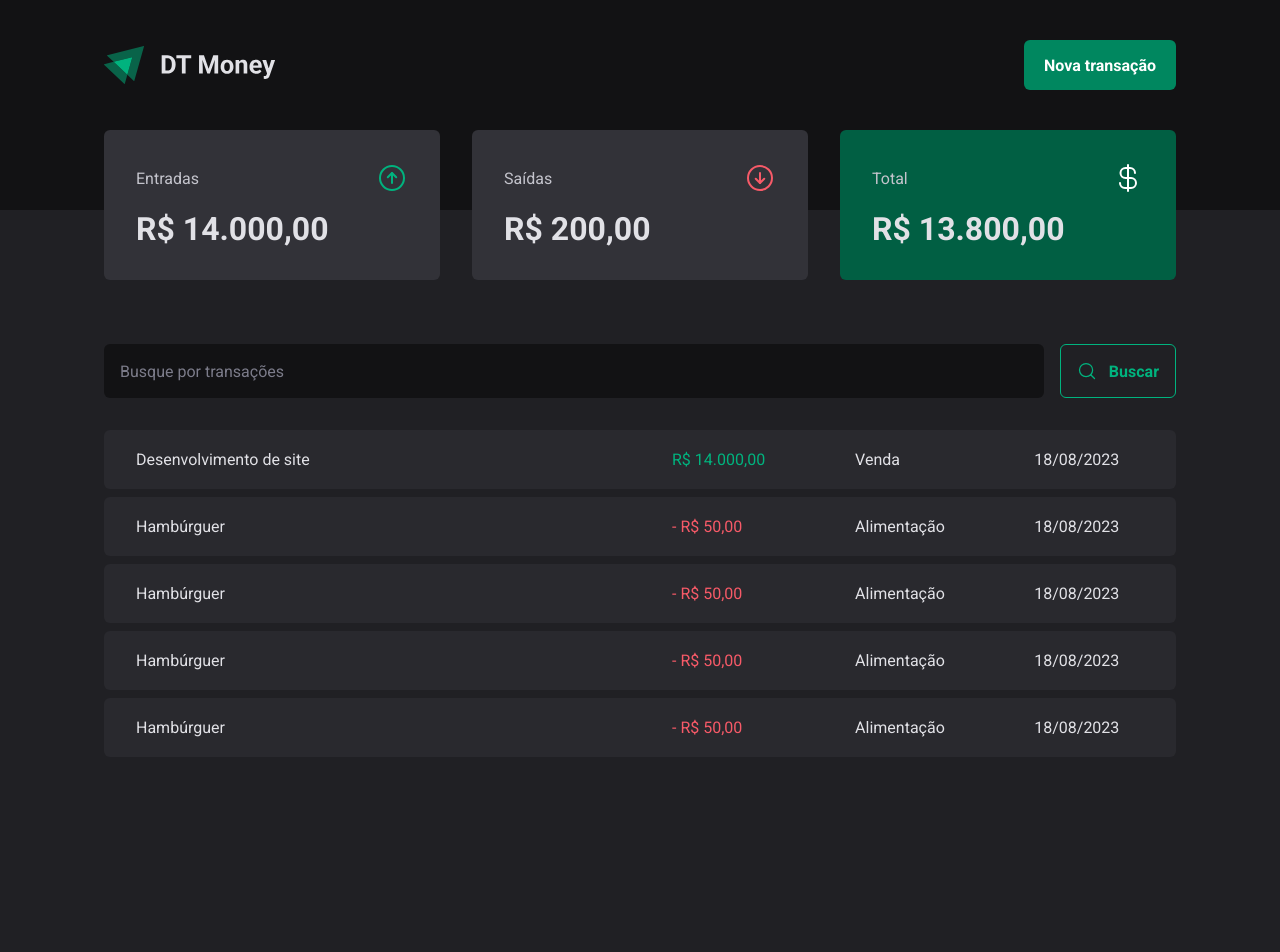
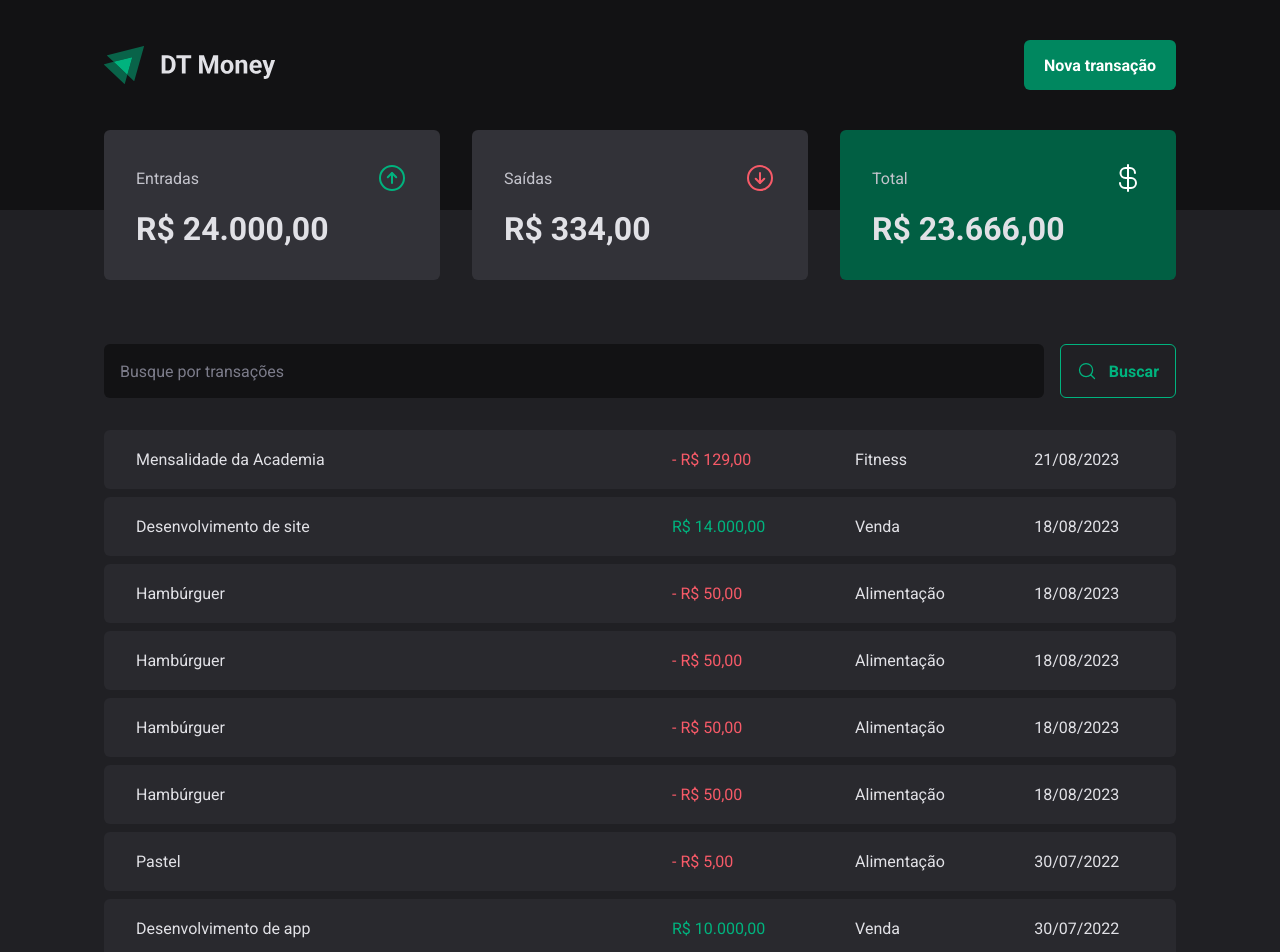
Before and after one commit to brunobandeiraf/DT_Money_React, a React (Vite) app in the folder json-server/: page / in a window 1280 px wide. Shown: the top 952 px of the page. Before the commit the page ends 800 px from the top, so only its background shows below. Built offline with nearby package versions, Linux system fonts and the light colour scheme; data requests are answered from the project's data file.

Commit message:
criando nova transacao

```diff
--- a/json-server/server.json
+++ b/json-server/server.json
@@ -25,7 +25,7 @@
       "createdAt": "2023-08-18T04:07:57.953Z"
     },
     {
-        "id": 2,
+      "id": 4,
       "description": "Hambúrguer",
       "type": "outcome",
       "category": "Alimentação",
@@ -33,12 +33,36 @@
       "createdAt": "2023-08-18T04:07:57.953Z"
     },
     {
-        "id": 2,
+      "id": 5,
       "description": "Hambúrguer",
       "type": "outcome",
       "category": "Alimentação",
       "price": 50,
       "createdAt": "2023-08-18T04:07:57.953Z"
+    },
+    {
+      "description": "Desenvolvimento de app",
+      "price": 10000,
+      "category": "Venda",
+      "type": "income",
+      "createdAt": "2022-07-30T13:26:57.560Z",
+      "id": 6
+    },
+    {
+      "description": "Pastel",
+      "price": 5,
+      "category": "Alimentação",
+      "type": "outcome",
+      "createdAt": "2022-07-30T13:30:57.560Z",
+      "id": 7
+    },
+    {
+      "description": "Mensalidade da Academia",
+      "price": 129,
+      "category": "Fitness",
+      "type": "outcome",
+      "createdAt": "2023-08-21T22:27:25.160Z",
+      "id": 8
     }
   ]
 }
--- a/json-server/src/components/NewTransactionModal/index.tsx
+++ b/json-server/src/components/NewTransactionModal/index.tsx
@@ -1,7 +1,9 @@
 import { zodResolver } from '@hookform/resolvers/zod';
 import * as Dialog from '@radix-ui/react-dialog';
+import { useContext } from 'react';
 import { ArrowCircleDown, ArrowCircleUp, X } from "phosphor-react";
 import { Controller, useForm } from 'react-hook-form';
+import { TransactionsContext } from '../../contexts/TransactionsContext';
 import * as z from 'zod';
 
 import { CloseButton, Content, Overlay, TransactionType, TransactionTypeButton } from './styles';
@@ -18,11 +20,14 @@
 
 export function NewTransactionModal() {
 
+    const { createTransaction } = useContext(TransactionsContext);
+
     const {
         control,
         register,
         handleSubmit,
-        formState: { isSubmitting }
+        formState: { isSubmitting },
+        reset
     } = useForm<NewTransactionFormInputs>({
         resolver: zodResolver(newTransactionFormSchema),
         defaultValues: {
@@ -30,10 +35,18 @@
         }
     })
 
+    // Criar nova Transação
     async function handleCreateNewTransaction(data: NewTransactionFormInputs) {
-        await new Promise(resolve => setTimeout(resolve, 2000));
+        const { description, price, category, type } = data;
 
-        console.log(data);
+        await createTransaction({
+            description,
+            price,
+            category,
+            type,
+        });
+
+        reset(); // resetar o formulário
     }
 
   return (
--- a/json-server/src/contexts/TransactionsContext.tsx
+++ b/json-server/src/contexts/TransactionsContext.tsx
@@ -1,6 +1,7 @@
 import { createContext, ReactNode, useEffect, useState } from 'react';
 import { api } from '../lib/axios';
 
+// Desacoplamento das tipagens
 interface Transaction {
   id: number;
   description: string;
@@ -9,12 +10,18 @@
   category: string;
   createdAt: string;
 }
-
+interface CreateTransactionInput {
+  description: string;
+  price: number;
+  category: string;
+  type: 'income' | 'outcome';
+}
+// Interface do contexto exportado
 interface TransactionContextType {
   transactions: Transaction[]; // retorna uma lista de transações
   fetchTransactions: (query?: string) => Promise<void>;
+  createTransaction: (data: CreateTransactionInput) => Promise<void>;
 }
-
 interface TransactionsProviderProps {
   children: ReactNode
 }
@@ -28,11 +35,28 @@
   async function fetchTransactions(query?: string) {
     const response = await api.get('transactions', {
       params: {
+        _sort: 'createdAt',
+        _order: 'desc',
         q: query,
       }
     })
 
     setTransactions(response.data)
+  }
+
+  async function createTransaction(data: CreateTransactionInput) {
+    const { description, price, category, type } = data;
+
+    const response = await api.post('transactions', {
+      description,
+      price,
+      category,
+      type,
+      createdAt: new Date(),
+    });
+
+    // Atualizar/update do state para atualizar a lista de transações
+    setTransactions(state => [response.data, ...state])
   }
 
   // Carrega as transações no página principal
@@ -43,7 +67,8 @@
   return (
     <TransactionsContext.Provider value={{
       transactions,
-      fetchTransactions
+      fetchTransactions,
+      createTransaction
     }}>
       {children}
     </TransactionsContext.Provider>
```
Lines whose indentation alone changed are shown as unchanged.
